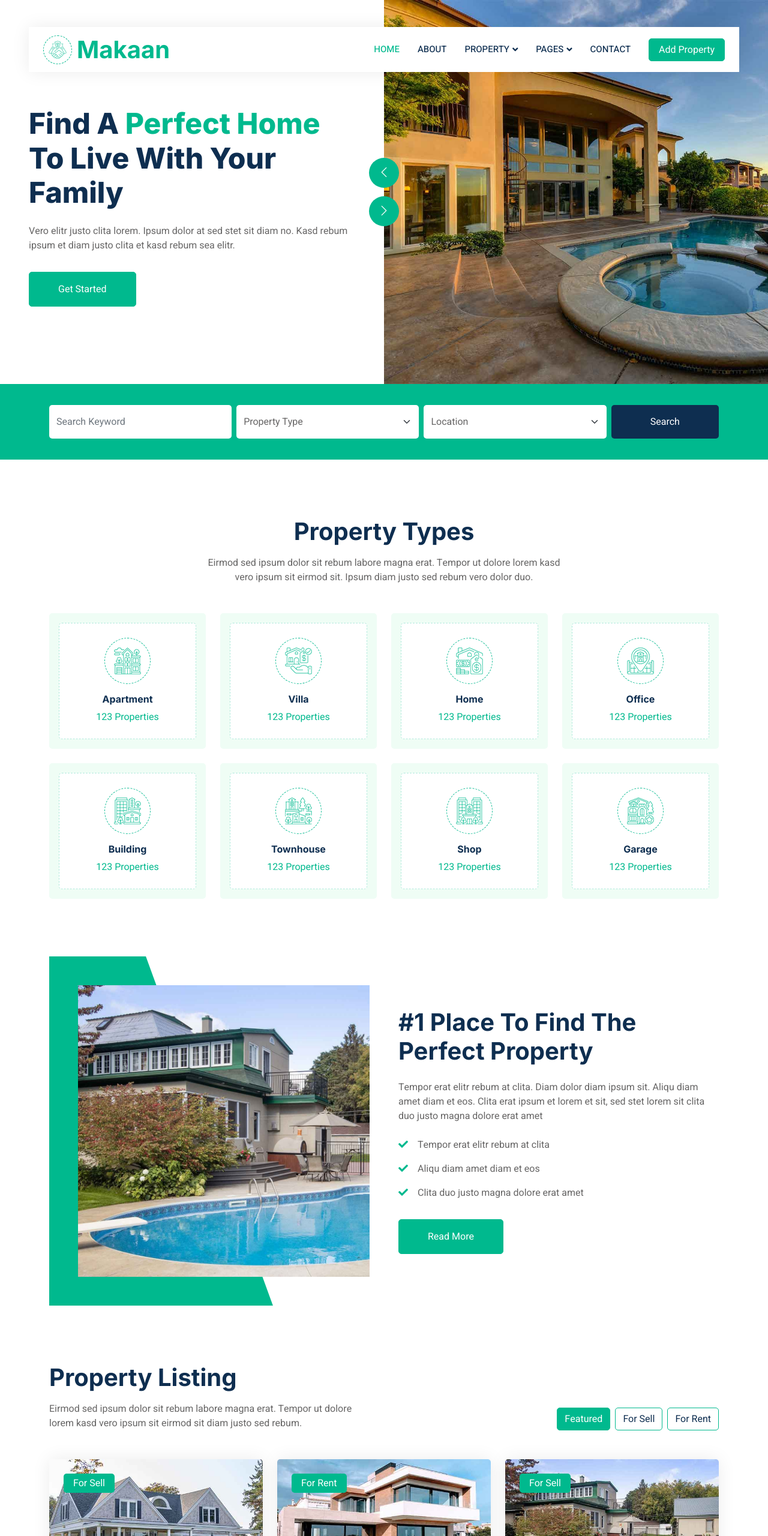
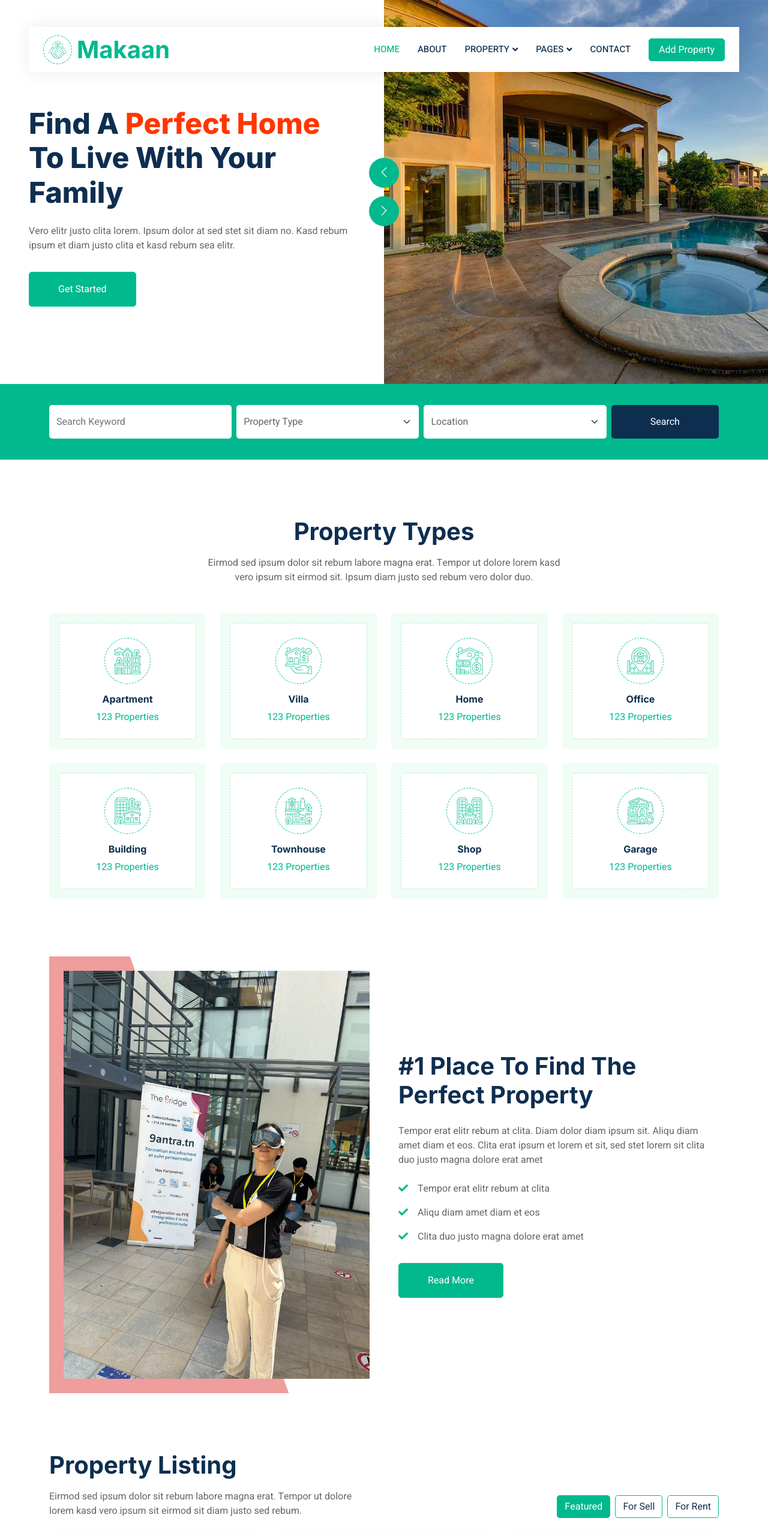
Before and after one commit to school3click/TemplateHtmlcss, a plain HTML site: page index.html in a window 1280 px wide. Shown: the top 2560 px of the page at 60% size. Drawn offline with nearby package versions, Linux system fonts and the light colour scheme.

Commit message:
final push

```diff
--- a/css/style.css
+++ b/css/style.css
@@ -233,7 +233,7 @@
     left: -50%;
     width: 100%;
     height: 100%;
-    background: var(--primary);
+    background: #EF9D9D;
     transform: skew(20deg);
     z-index: 1;
 }
--- a/index.html
+++ b/index.html
@@ -86,7 +86,7 @@
         <div class="container-fluid header bg-white p-0">
             <div class="row g-0 align-items-center flex-column-reverse flex-md-row">
                 <div class="col-md-6 p-5 mt-lg-5">
-                    <h1 class="display-5 animated fadeIn mb-4">Find A <span class="text-primary">Perfect Home</span> To Live With Your Family</h1>
+                    <h1 class="display-5 animated fadeIn mb-4">Find A <span style="color : #FF3600">Perfect Home</span> To Live With Your Family</h1>
                     <p class="animated fadeIn mb-4 pb-2">Vero elitr justo clita lorem. Ipsum dolor at sed stet
                         sit diam no. Kasd rebum ipsum et diam justo clita et kasd rebum sea elitr.</p>
                     <a href="" class="btn btn-primary py-3 px-5 me-3 animated fadeIn">Get Started</a>
@@ -249,8 +249,8 @@
             <div class="container">
                 <div class="row g-5 align-items-center">
                     <div class="col-lg-6 wow fadeIn" data-wow-delay="0.1s">
-                        <div class="about-img position-relative overflow-hidden p-5 pe-0">
-                            <img class="img-fluid w-100" src="img/about.jpg">
+                        <div class="about-img position-relative overflow-hidden p-4 pe-0">
+                            <img style="width: 100%; height: 70%;" src="img/azerty.jpg">
                         </div>
                     </div>
                     <div class="col-lg-6 wow fadeIn" data-wow-delay="0.5s">
```
Also changed, not shown: css/bootstrap.min.css, img/azerty.jpg (added).
